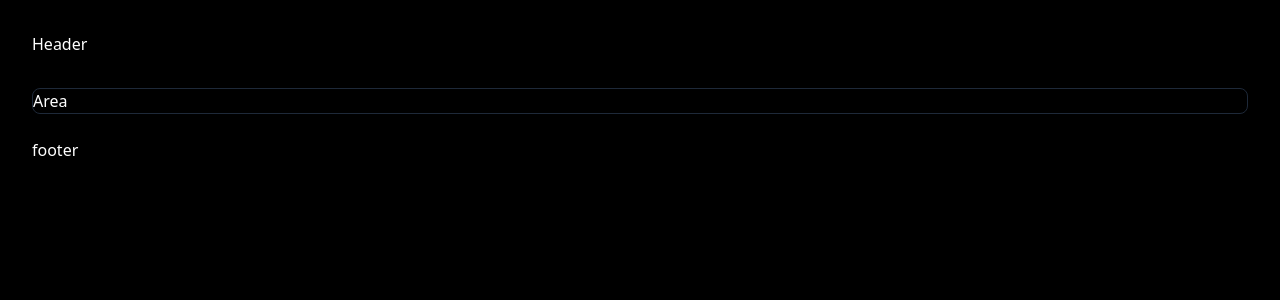
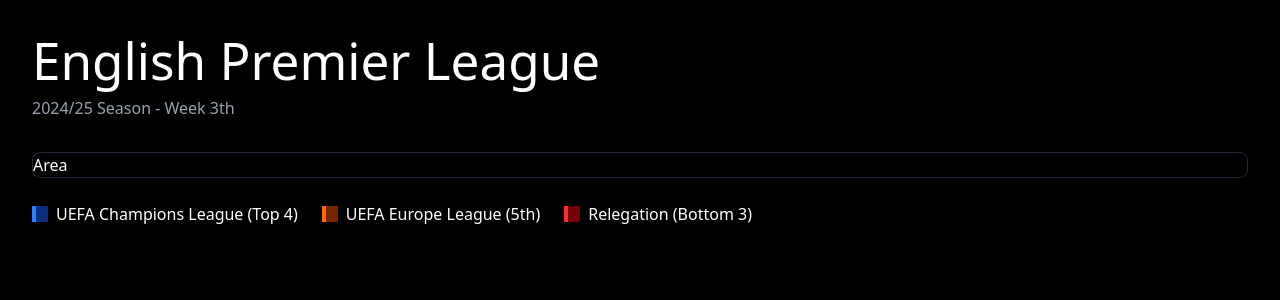
Before and after one commit to ddhewitte/premier-league-tables, a React (Vite) app: page / in a window 1280 px wide. Shown: the top 300 px of the page. Built offline with nearby package versions, Linux system fonts and the light colour scheme.

Commit message:
Templating (also modified header/footer)
-also modified header, footer

```diff
--- a/src/App.jsx
+++ b/src/App.jsx
@@ -2,6 +2,9 @@
 import reactLogo from './assets/react.svg'
 import viteLogo from '/vite.svg'
 import './App.css'
+import Header from './components/Header'
+import Standings from './components/Standings'
+import Footer from './components/Footer'
 
 function App() {
   const [count, setCount] = useState(0)
@@ -10,15 +13,9 @@
     <>
       <div className="min-h-screen bg-black text-white p-8">
         <div className="max-w-7xl mx-auto">
-          {/* Header & filter */}
-          <div className="mb-8">Header</div>
-
-          {/* Standings table */}
-          <div className="overflow-x-auto rounded-lg border border-gray-800">Area</div>
-
-          {/* footer */}
-          <div className="mt-6 flex flex-wrap gap-6">footer</div>
-
+          <Header />
+          <Standings />
+          <Footer />
         </div>
       </div>
     </>
--- /dev/null
+++ b/src/components/Footer.jsx
@@ -0,0 +1,20 @@
+export default function Footer(){
+    return(
+        <div className="mt-6 flex flex-wrap gap-6">
+            <div className="flex items-center gap-2">
+                <div className="w-4 h-4 bg-blue-600/50 border-l-4 border-l-blue-500"></div>
+                <span>UEFA Champions League (Top 4)</span>
+            </div>
+
+            <div className="flex items-center gap-2">
+                <div className="w-4 h-4 bg-orange-600/50 border-l-4 border-l-orange-500"></div>
+                <span>UEFA Europe League (5th)</span>
+            </div>
+
+            <div className="flex items-center gap-2">
+                <div className="w-4 h-4 bg-red-600/50 border-l-4 border-l-red-500"></div>
+                <span>Relegation (Bottom 3)</span>
+            </div>
+        </div>
+    )
+}
--- /dev/null
+++ b/src/components/Header.jsx
@@ -0,0 +1,8 @@
+export default function Header(){
+    return(
+        <div className="mb-8">
+            <h1 className="text-white mb-2">English Premier League </h1>
+            <p className="text-gray-400">2024/25 Season - Week 3th</p>
+        </div>
+    )
+}
--- /dev/null
+++ b/src/components/Standings.jsx
@@ -0,0 +1,5 @@
+export default function Standings(){
+    return(
+        <div className="overflow-x-auto rounded-lg border border-gray-800">Area</div>
+    )
+}
```
